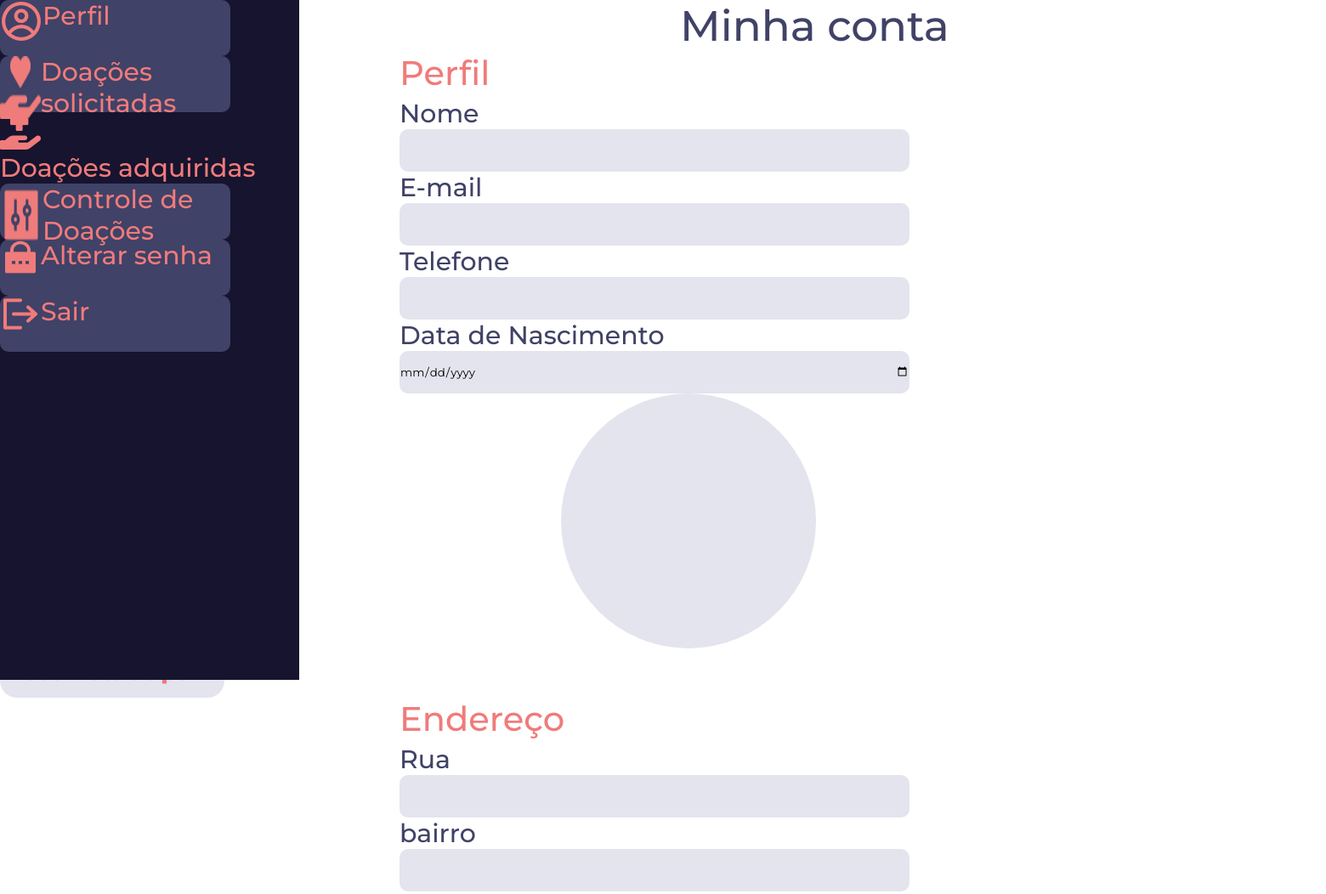
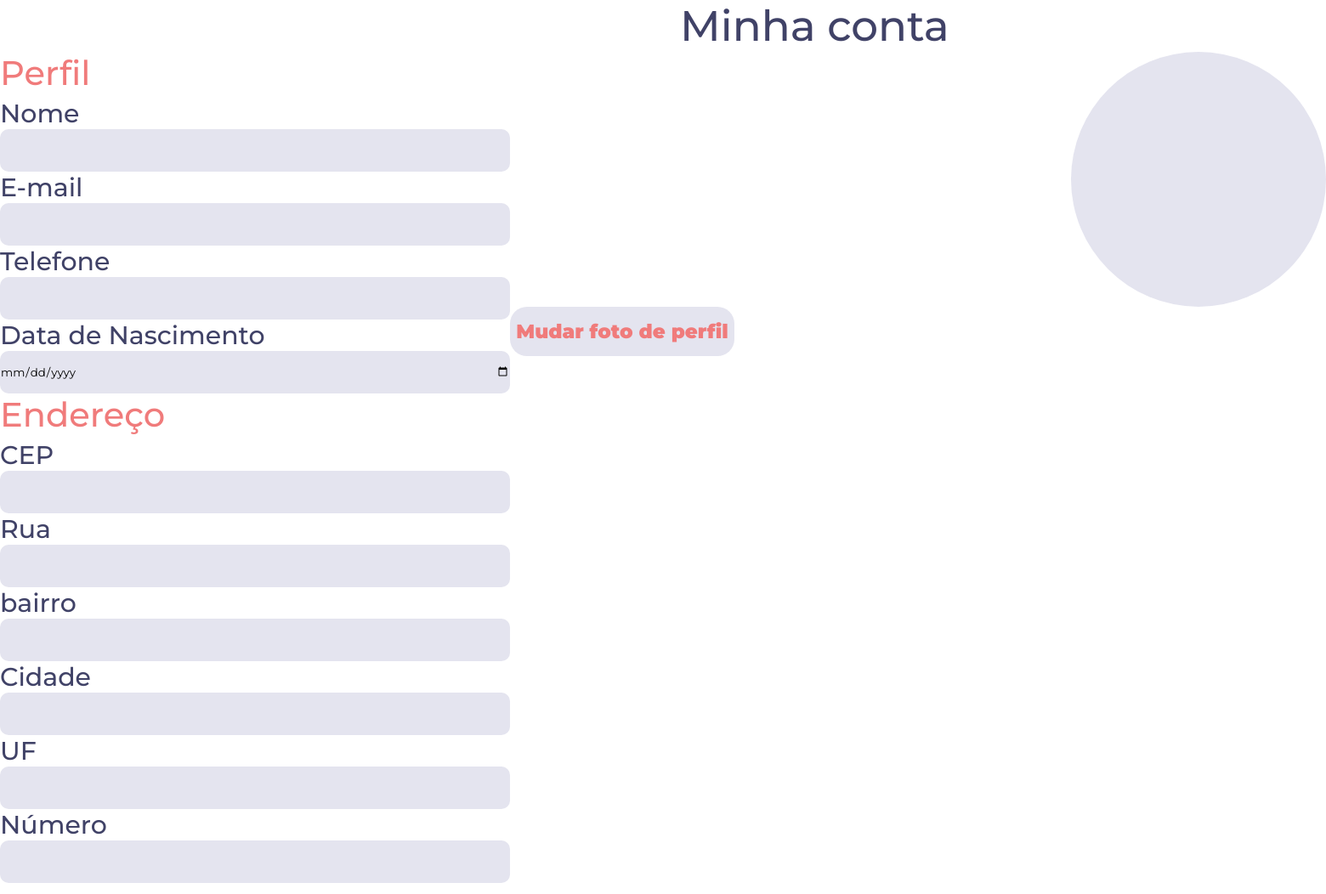
Before and after one commit to Lucaslmp77/yhelp, a plain HTML site: page HTML/conta.html in a window 1280 px wide. Shown: the top 1052 px of the page at 85% size, 1560 px wide, since content can reach past the window. Drawn offline with Linux system fonts and the light colour scheme.

Commit message:
Arrumando sidebar e organizando conteudo

```diff
--- a/CSS/conta.css
+++ b/CSS/conta.css
@@ -14,7 +14,7 @@ section {
     height: 100vh;
 }
 
-h1 {
+span {
     font-family: 'Montserrat', sans-serif;
     font-style: normal;
     font-weight: 500;
@@ -28,8 +28,8 @@ h2 {
     font-family: 'Montserrat', sans-serif;
     font-style: normal;
     font-weight: 500;
-    font-size: 50px;
-    line-height: 61px;
+    font-size: 5rem;
+    line-height: 6.1rem;
     margin-left: 800px;
 
     color: #404267;
@@ -91,10 +91,14 @@ input {
     border-radius: 10px;
 }
 
+ul {
+    list-style-type: none;
+}
+
 /* início da sidebar */
 
 .sidebar {
-    /* visibility: hidden; */
+    visibility: hidden;
     position: fixed;
     width: 352px;
     height: 942px;
@@ -104,122 +108,39 @@ input {
     background-color: #16142F;
 }
 
-/* Início do perfil */
-.profile {
+.rectangle a {
     width: 271px;
-    height: 66px;
+    height: 68.16px;
+    margin-bottom: 60px;
+    align-items: center;
+    justify-items: center;
+    display: flex;
 
     background: #404267;
     border-radius: 10px;
 }
 
-.content-Profile {
+.rectangle {
+    align-items: center;
+    justify-content: center;
+    justify-items: center;
     display: flex;
 }
 
-/* Fim do perfil */
+/* Início minha conta */
 
-/* Início das doações solicitadas */
-
-.donations-Requested {
-    width: 271px;
-    height: 66px;
-    left: 51px;
-    top: 438px;
-
-    background: #404267;
-    border-radius: 10px;
+.content {
+    display: flex;
+    flex-direction: row;
 }
 
-.content-Donations-Requested {
-    display: flex;
+.my-Account {
+    flex-direction: column;
 }
 
-/* Fim das doações solicitadas */
-
-/* Início das doações adquiridas */
-
-.donations-Acquired {
-    width: 271px;
-    height: 66px;
-    left: 37px;
-    top: 416px;
-
-    background: #404267;
-    border-radius: 10px;
-}
-
-.content-Donations-Acquired {
+.profile {
     display: flex;
-}
-
-/* Fim das doações adquiridas */
-
-/* Início do controle de doações */
-
-.donation-Control {
-    width: 271px;
-    height: 66px;
-    left: 37px;
-    top: 416px;
-
-    background: #404267;
-    border-radius: 10px;
-}
-
-.content-Donation-Control {
-    display: flex;
-}
-
-/* Fim do controle de doações */
-
-/* Início do alterar senha */
-
-.change-Password {
-    width: 271px;
-    height: 66px;
-    left: 37px;
-    top: 416px;
-
-    background: #404267;
-    border-radius: 10px;
-}
-
-.content-Change-Password {
-    display: flex;
-}
-
-/* Fim do alterar senha */
-
-/* Início do sair */
-
-.exit {
-    width: 271px;
-    height: 66px;
-    left: 37px;
-    top: 416px;
-
-    background: #404267;
-    border-radius: 10px;
-}
-
-.content-Exit {
-    display: flex;
-}
-
-/* Fim do sair */
-
-/* Fim da sidebar */
-
-/* Início minha conta */
-
-.my-Account {
-    margin-left: 470px;
-    display: inline-block;
-}
-
-.ppf {
-    display: inline-block;
+    flex-direction: column;
 }
 
 .profile-Picture {
@@ -231,16 +152,9 @@ input {
     background: #E4E4EF;
 }
 
-.change-PFP {
-    margin-right: 500px;
-}
-
 /* Fim minha conta */
 
 /* Início do Endereço */
 
-.address {
-    margin-left: 470px;
-}
 
 /* Fim do Endereço */
--- a/HTML/conta.html
+++ b/HTML/conta.html
@@ -11,42 +11,55 @@
     <aside>
         <!-- Início da Sidebar-->
         <div class="sidebar">
-            <div class="profile">
-                <div class="content-Profile">
-                    <img src="../img/profile.png" alt="profile.png">
-                    <h1>Perfil</h1>
-                </div>
-            </div>
-            <div class="donations-Requested">
-                <div class="content-Donations-Requested">
-                    <img src="../img/donations-requested.png" alt="donations-requested.png">
-                    <h1>Doações solicitadas</h1>
-                </div>
-            </div>
-            <div class="donations-acquired">
-                <div class="content-donations-acquired">
-                    <img src="../img/donations-acquired.png" alt="donations-acquired.png">
-                    <h1>Doações adquiridas</h1>
-                </div>
-            </div>
-            <div class="donation-Control">
-                <div class="content-Donation-Control">
-                    <img src="../img/donation-control.png" alt="donation-control.png">
-                    <h1>Controle de Doações</h1>
-                </div>
-            </div>
-            <div class="change-Password">
-                <div class="content-Change-Password">
-                    <img src="../img/change-password.png" alt="change-password.png">
-                    <h1>Alterar senha</h1>
-                </div>
-            </div>
-            <div class="exit">
-                <div class="content-Exit">
-                    <img src="../img/exit.png" alt="exit.png">
-                    <h1>Sair</h1>
-                </div>
-            </div>
+                <ul class="rectangle">
+                    <li>
+                      <a class="ancHome">
+                        <img src="../img/profile.png">
+                        <span class="linksName">Perfil</span>
+                      </a>
+                    </li>
+                  </ul>
+                  <ul class="rectangle">
+                    <li>
+                      <a class="ancRelevancia">
+                        <img src="../img/donations-requested.png">
+                        <span class="linksName">Doações Solicitadas</span>
+                      </a>
+                    </li>
+                  </ul>
+                  <ul class="rectangle">
+                    <li>
+                      <a class="ancAlfabetica">
+                        <img src="../img/donations-acquired.png">
+                        <span class="linksName">Doações Adquiridas</span>
+                      </a>
+                    </li>
+                  </ul>
+                  <ul class="rectangle">
+                    <li>
+                      <a class="ancMmorpg">
+                        <img src="../img/donation-control.png">
+                        <span class="linksName">Controle de doações</span>
+                      </a>
+                    </li>
+                  </ul>
+                  <ul class="rectangle">
+                    <li>
+                      <a class="ancMoba">
+                        <img src="../img/change-password.png">
+                        <span class="linksName">Alterar senha</span>
+                      </a>
+                    </li>
+                  </ul>
+                  <ul class="rectangle">
+                    <li>
+                      <a class="ancCard">
+                        <img src="../img/exit.png">
+                        <span class="linksName">Sair</span>
+                      </a>
+                    </li>
+                  </ul>
+            <!-- </div> -->
         </div>
     </aside>
         <!-- Fim da sidebar -->
@@ -54,6 +67,7 @@
         <!-- Início da minha conta -->
         <section>
         <h2>Minha conta</h2>
+        <div class="content">
         <div class="my-Account">
             <h3>Perfil</h3>
             <div class="name">
@@ -72,34 +86,42 @@
             <div class="birth">
                 <input type="date">
             </div>
-        </div>
-
-        <div class="pfp">
-            <div class="profile-Picture"></div>
-            <button class="change-PFP" type="button">
-                <h4>Mudar foto de perfil</h4>
-            </button>
-        </div>
-
             <div class="address">
                 <h3>Endereço</h3>
+                <p>CEP</p>
+                <div class="zip-Code">
+                    <input type="number">
+                </div>
                 <p>Rua</p>
                 <div class="street">
-                    <input type="text">
+                    <input type="text" disabled>
                 </div>
                 <p>bairro</p>
                 <div class="neighborhood">
-                    <input type="text">
+                    <input type="text" disabled>
+                </div>
+                <p>Cidade</p>
+                <div class="city">
+                    <input type="text" disabled>
+                </div>
+                <p>UF</p>
+                <div class="FD">
+                    <input type="text" disabled>
                 </div>
                 <p>Número</p>
                 <div class="number">
                     <input type="number">
                 </div>
-                <p>Cidade</p>
-                <div class="city">
-                    <input type="text">
-                </div>
         </div>
+        </div>
+
+        <div class="profile">
+        <div class="profile-Picture"></div>
+        <button class="change-PFP" type="button">
+            <h4>Mudar foto de perfil</h4>
+        </button>
+    </div>
+    </div>
         <!-- Fim da minha conta -->
     </section>
 </body>
```
